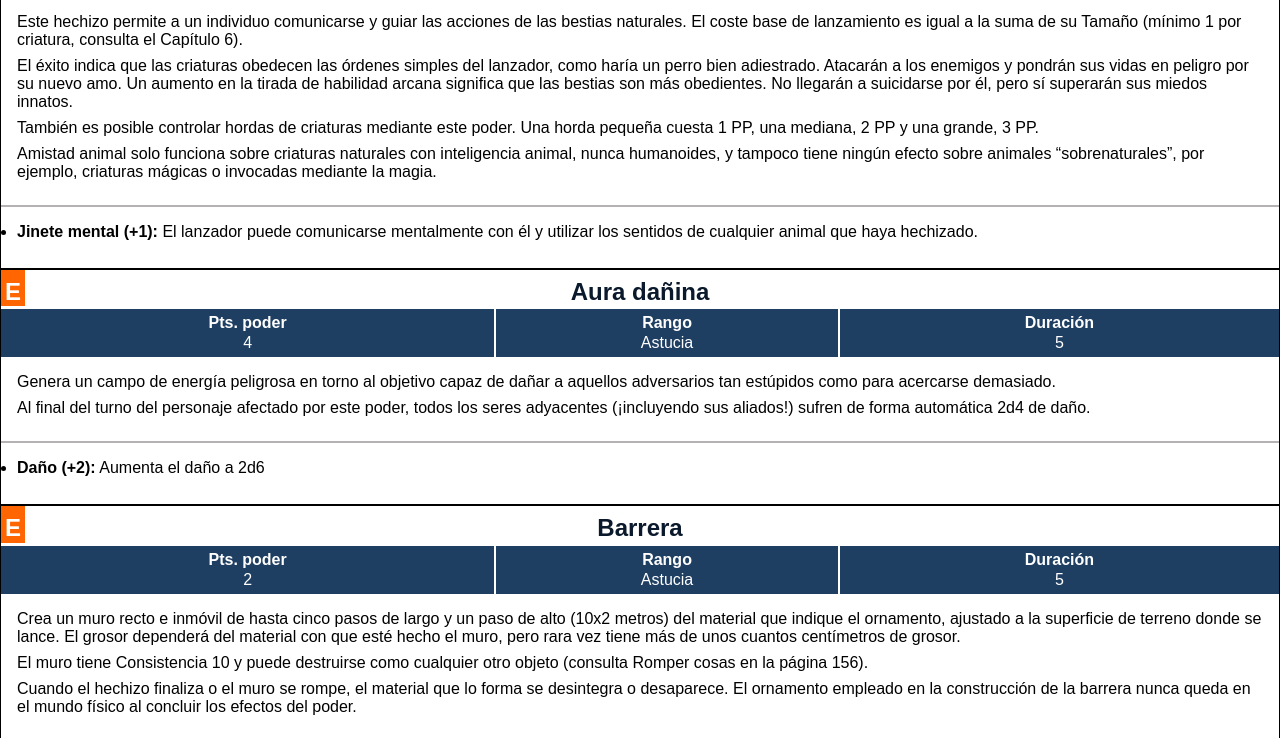
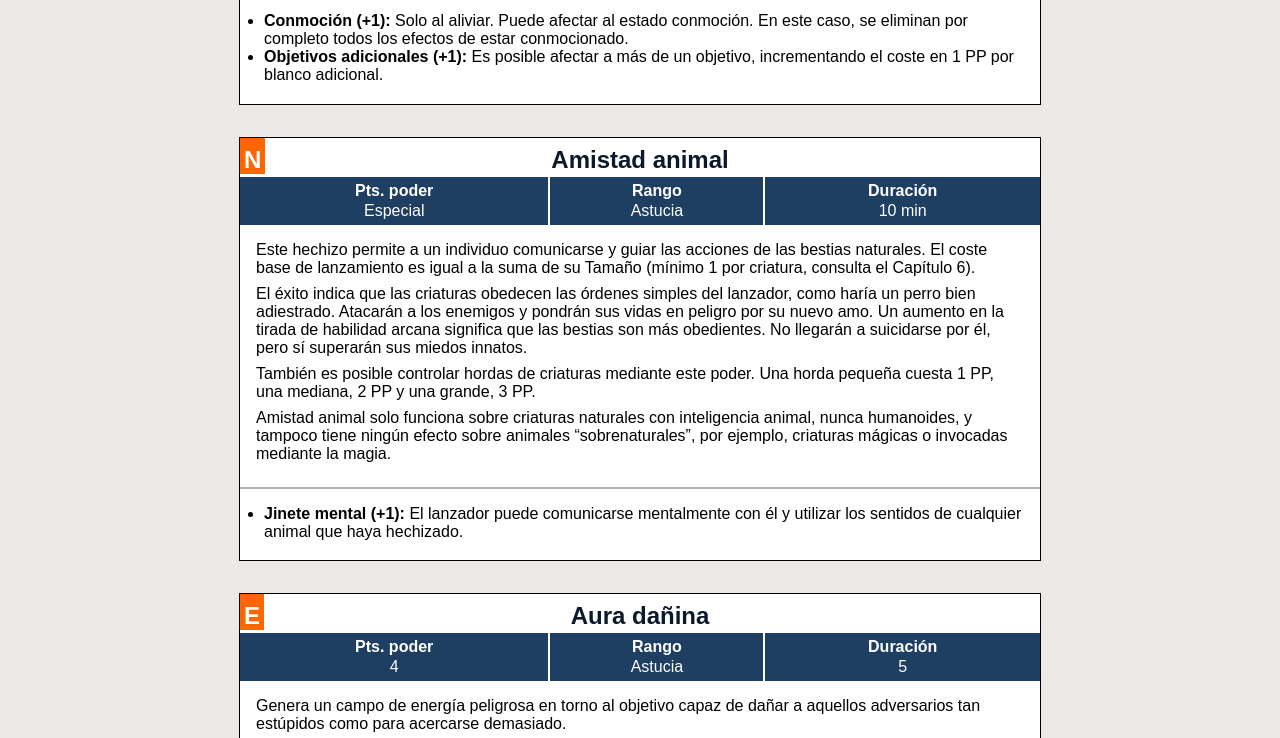
Before and after one commit to FCalabria/swade-poderes, a plain HTML site: page index.html in a window 1280 px wide. Shown: the part 739-1477 px from the top of the page. Drawn offline with Linux system fonts and the light colour scheme.

Commit message:
Update index.html

```diff
--- a/index.html
+++ b/index.html
@@ -1124,10 +1124,15 @@
     @media screen {
       .container {
         grid-template-columns: 1fr;
+        justify-items: center;
+        grid-gap: 2rem;
+        background-color: #ede9e9;
       }
       .card {
-        font-size: 1rem;
+        font-size: 16px;
         height: auto;
+        max-width: 50rem;
+        background-color: #fff;
       }
       .card__level {
         background-color: #ff6500;
@@ -1142,7 +1147,7 @@
         background-color: #1e3e62;
       }
       .card__body {
-        font-size: 1rem;
+        font-size: 16px;
       }
       .card__body p {
         margin-block-end: 0.5rem;
@@ -1151,10 +1156,7 @@
         padding: 1rem;
       }
       .card__modifications:has(li) {
-        padding: 1rem;
-      }
-      .card__modifications li {
-        padding-block-end: 0.5rem;
+        padding: 1rem 1rem 1rem 1.5rem;
       }
     }
   </style>
```
